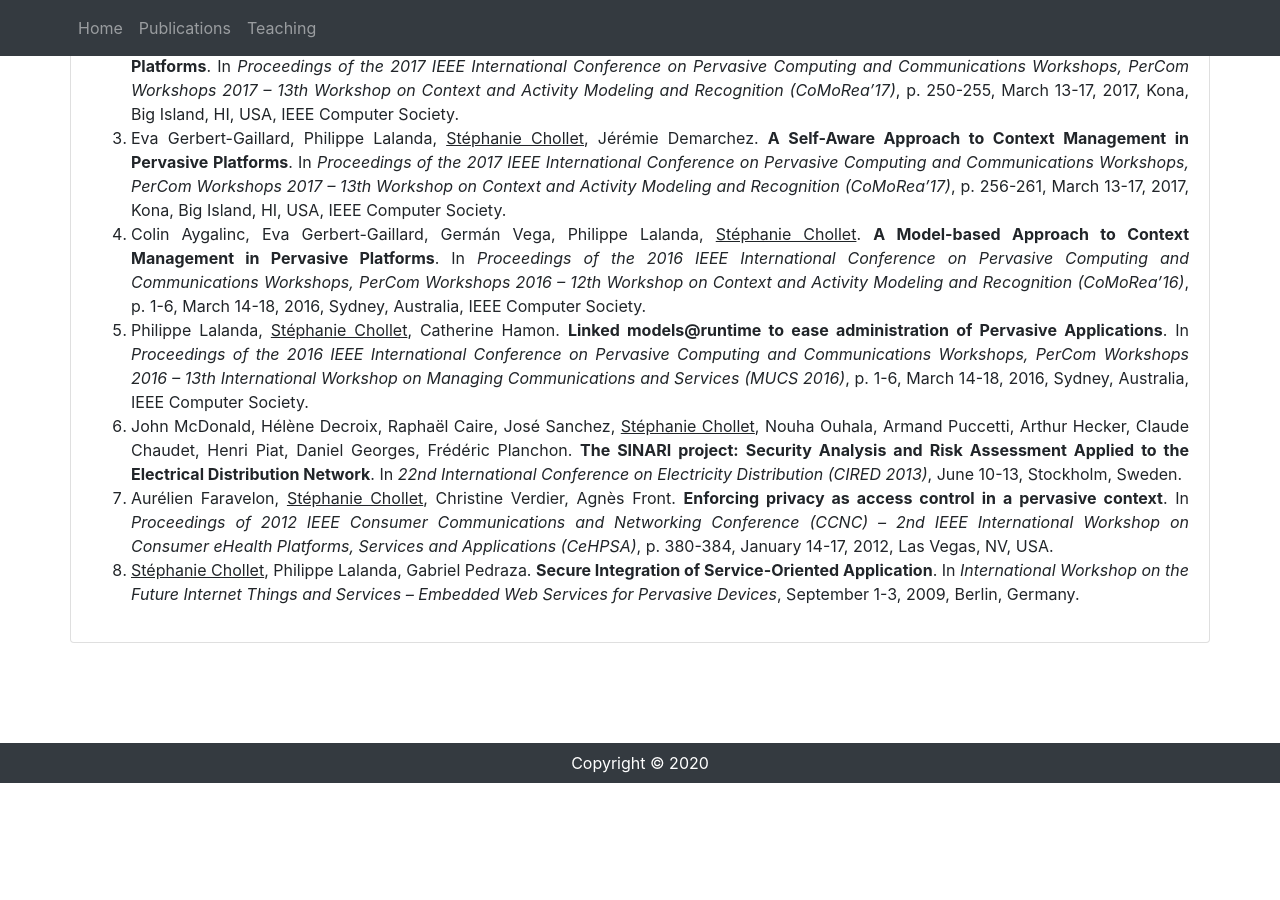
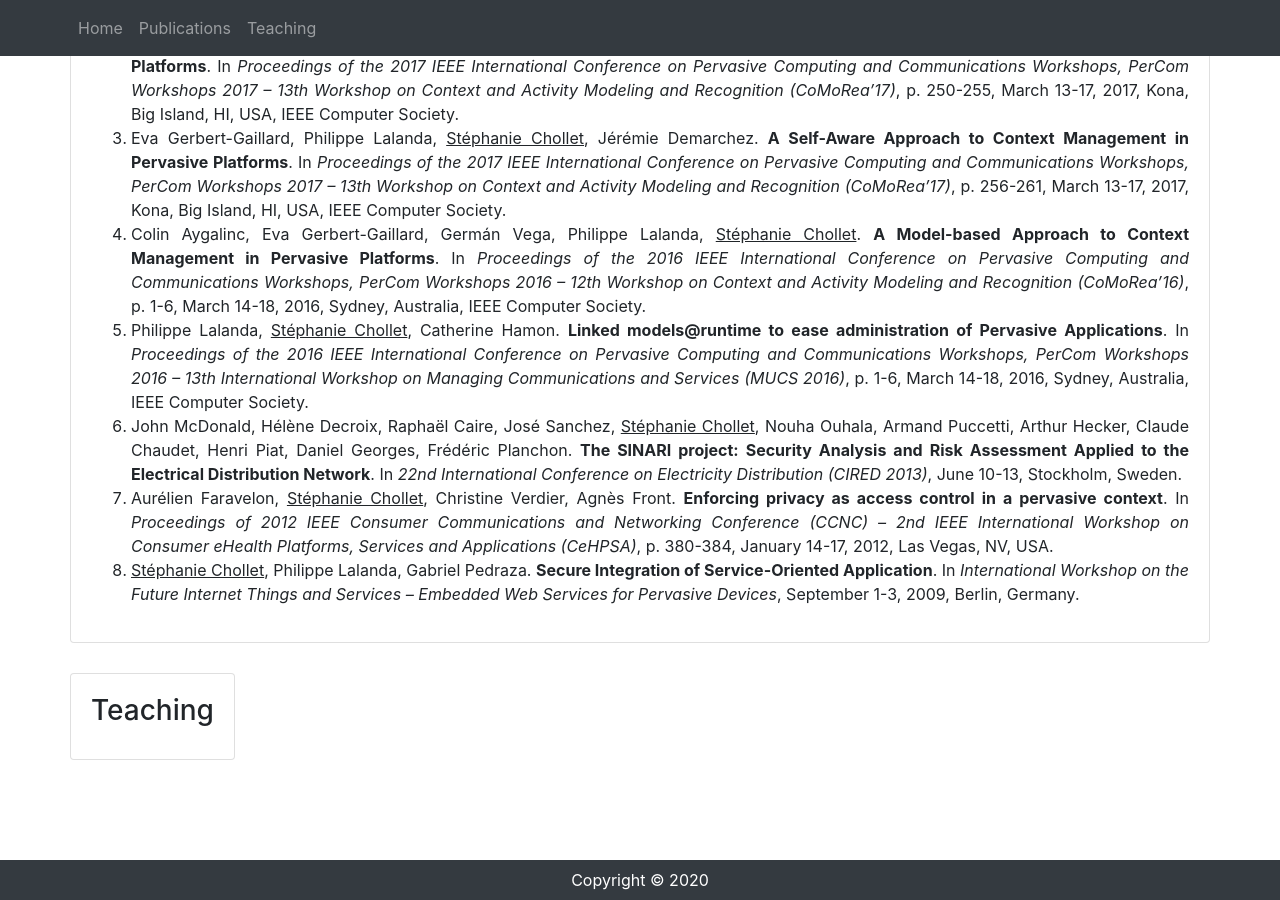
Before and after one commit to schollet/homepage, a Jekyll site: the page built from index.html, in a window 1280 px wide and 900 px high, scrolled down 3518 px. Built offline with Jekyll 4.4.1, drawn with Linux system fonts in a browser that asks for light colours; before the commit the page ends 4301 px from its top, so only the background shows below that.

Commit message:
Update index.html

```diff
--- a/index.html
+++ b/index.html
@@ -183,4 +183,14 @@ layout: default
       </div>
     </div>
   </div>
+
+ <div class="row" style="margin-top:30px;">
+    <div class="card-deck" id="Teaching">
+      <div class="card">
+        <div class="card-body">
+          <h3 class="card-title">Teaching</h3>
+	      </div>
+	    </div>
+	 </div>
+	</div>
 </div>
```
